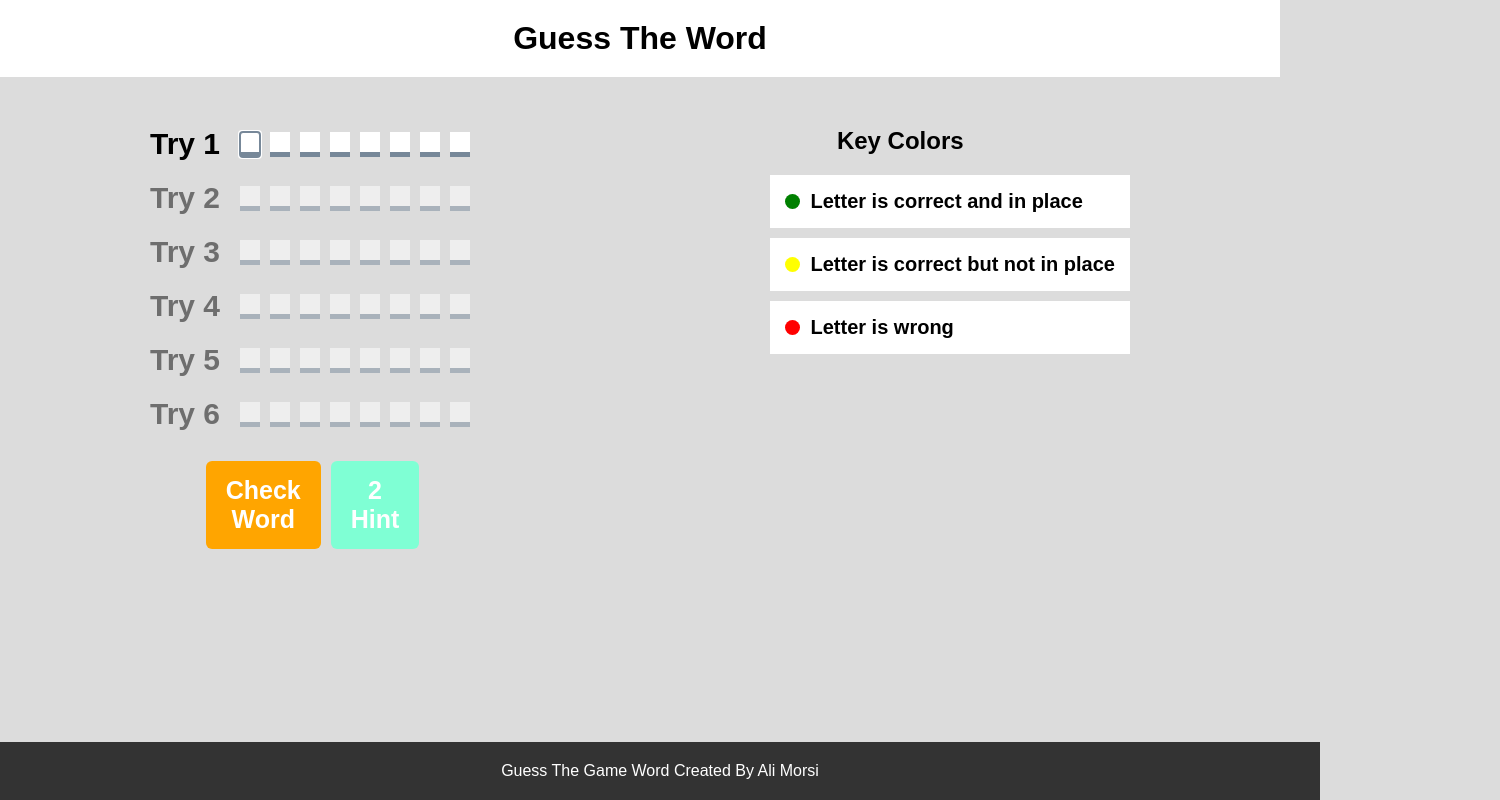
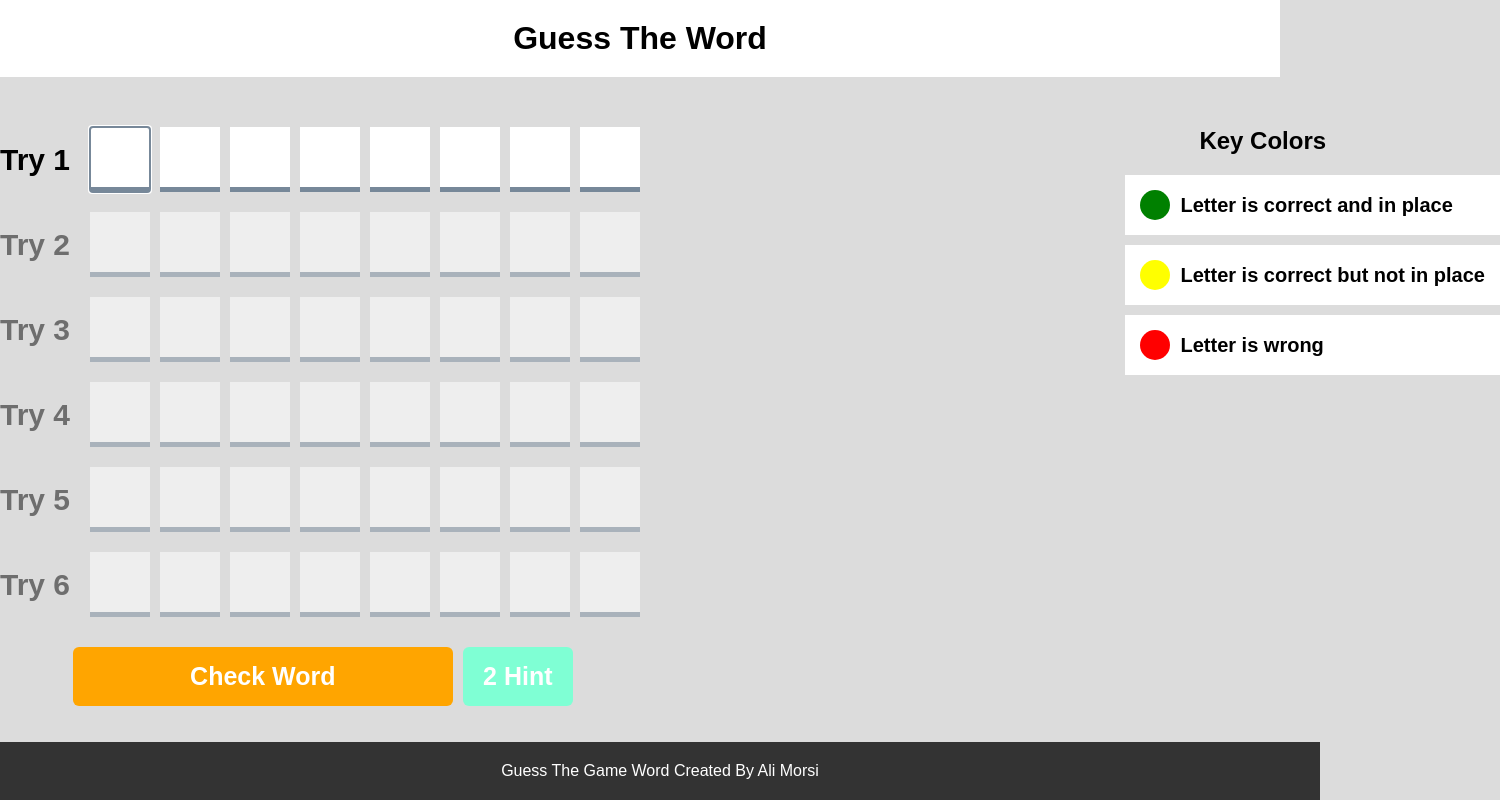
Before and after one commit to Aliimohamedmorsi/Guess-Game, a plain HTML site: page index.html in a window 1280 px wide. Shown: the whole page, 1500 px wide, since content can reach past the window. Drawn offline with Linux system fonts and the light colour scheme.

Commit message:
Update index.css

```diff
--- a/index.css
+++ b/index.css
@@ -15,7 +15,7 @@ background-color: white;
 }
 .guess-game{
     text-align: center;
-    width: 980px;
+    width: 1500px;
     margin: 20px auto;
     display: flex;
     align-items: flex-start;
@@ -24,7 +24,7 @@ background-color: white;
         display: flex;
         justify-content: center;
         align-items: center;
-        width: 200px;
+        width: 500px;
         margin: 30px auto;
         gap: 10px;
         .check{
@@ -74,8 +74,8 @@ background-color: white;
         }
         input{
             margin: 0 5px;
-            width: 20px;
-            height: 20px;
+            width: 60px;
+            height: 60px;
             text-align: center;
             font-size: 40px;
             caret-color: orange;
@@ -134,8 +134,8 @@ background-color: white;
         }
     }
     .key{
-        height: 15px;
-        width: 15px;
+        height: 30px;
+        width: 30px;
         border-radius: 50%;
         margin-right: 10px;
     }
```
